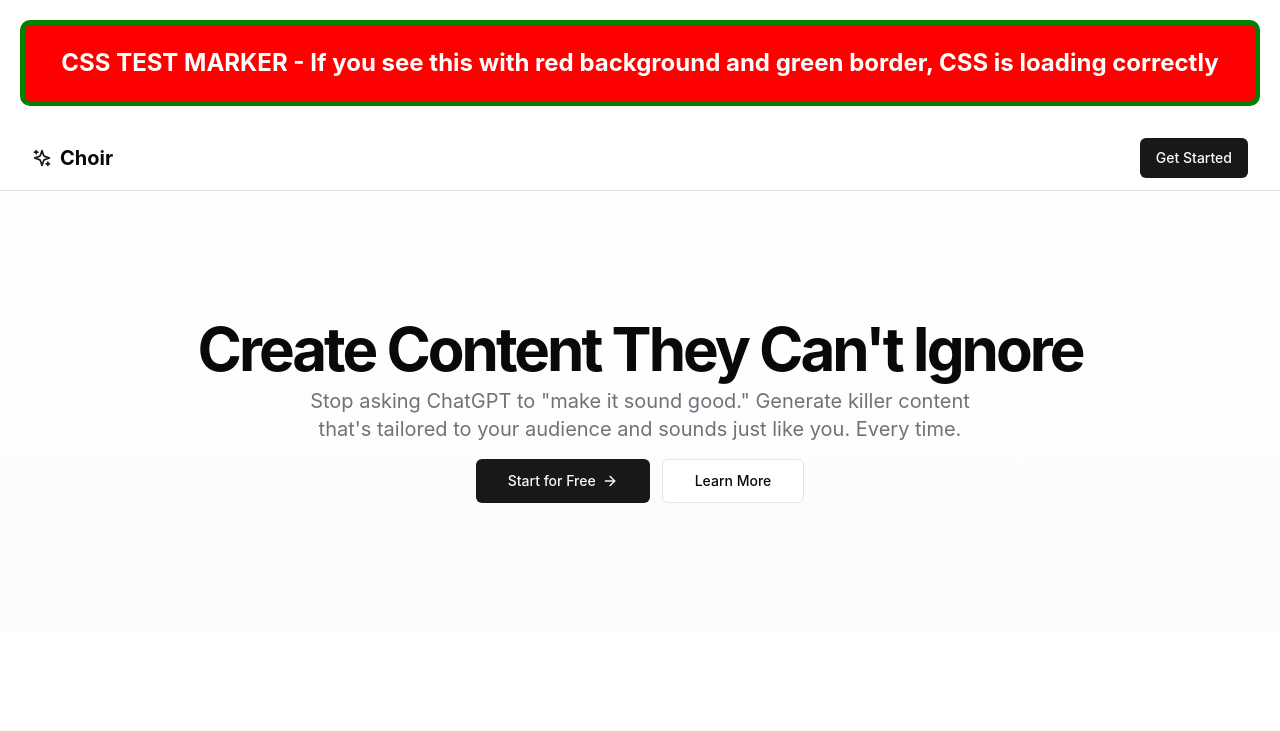
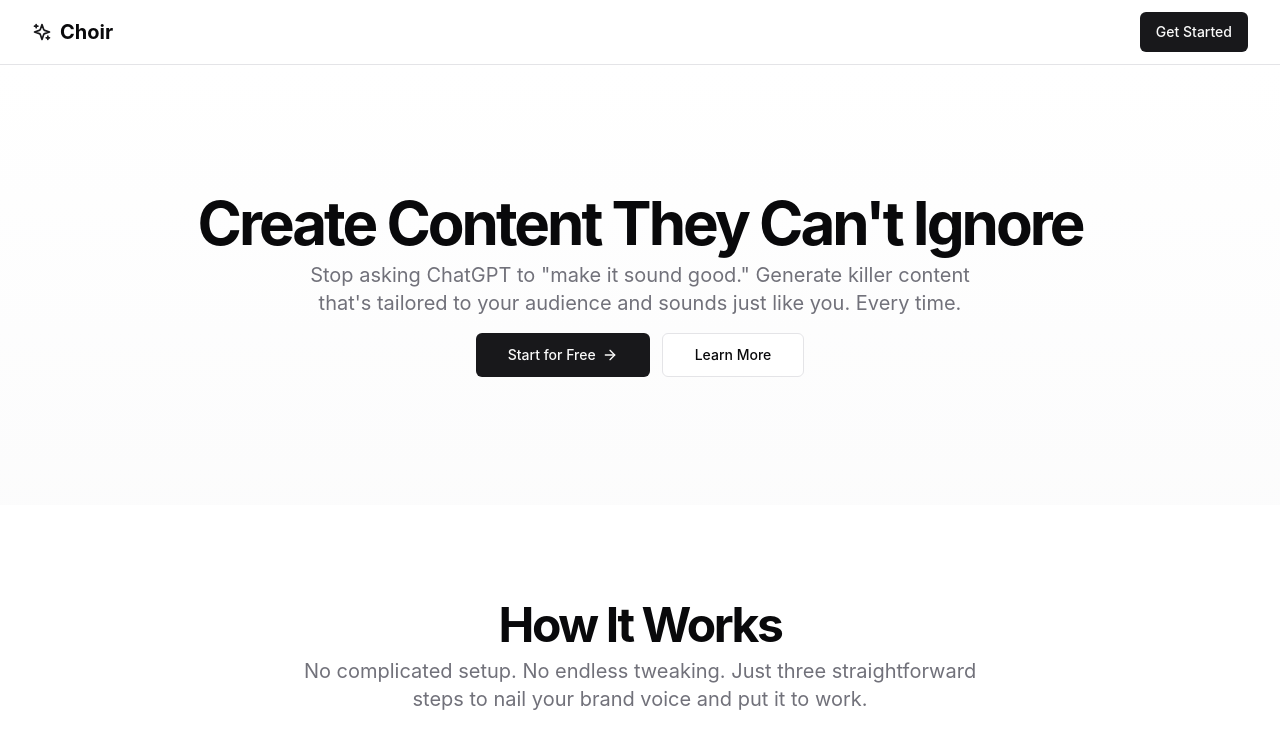
Before and after one commit to gichigi/brand-voice-generator, a Next.js app: page / in a window 1280 px wide. Shown: the top 731 px of the page. Built offline with nearby package versions, Linux system fonts and the light colour scheme.

Commit message:
Remove CSS test marker now that styling is fixed

```diff
--- a/app/css-test.css
+++ /dev/null
@@ -1,14 +0,0 @@
-/* CSS test file to diagnose production CSS loading issues */
-.css-test-marker {
-  background-color: red;
-  border: 5px solid green;
-  padding: 20px;
-  margin: 20px;
-  color: white;
-  font-weight: bold;
-  font-size: 24px;
-  text-align: center;
-  border-radius: 10px;
-}
-
-/* This is deliberately visible and ugly to make it obvious if it loads */
--- a/app/layout.tsx
+++ b/app/layout.tsx
@@ -2,7 +2,8 @@ import type { Metadata } from 'next'
 // Import globals.css first, then component-specific CSS
 import './globals.css'
 import './brand-voice-highlights.css'
-import './css-test.css'
+// CSS test file no longer needed
+// import './css-test.css'
 
 export const metadata: Metadata = {
   title: 'Choir - Harmonizing Your Brand Voice',
@@ -18,9 +19,7 @@ export default function RootLayout({
   return (
     <html lang="en">
       <body>
-        <div className="css-test-marker">
-          CSS TEST MARKER - If you see this with red background and green border, CSS is loading correctly
-        </div>
+        {/* CSS test marker no longer needed */}
         {children}
       </body>
     </html>
```
